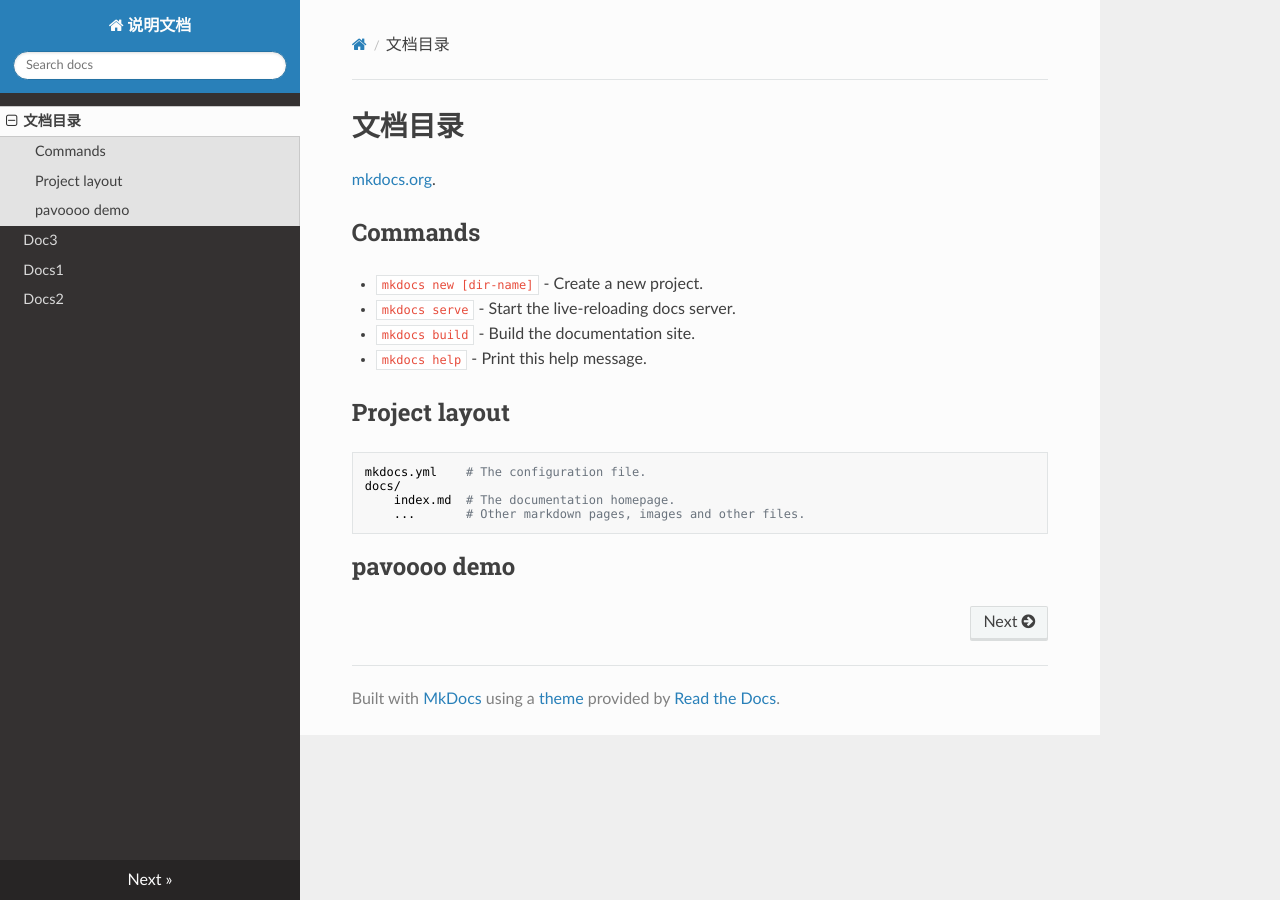
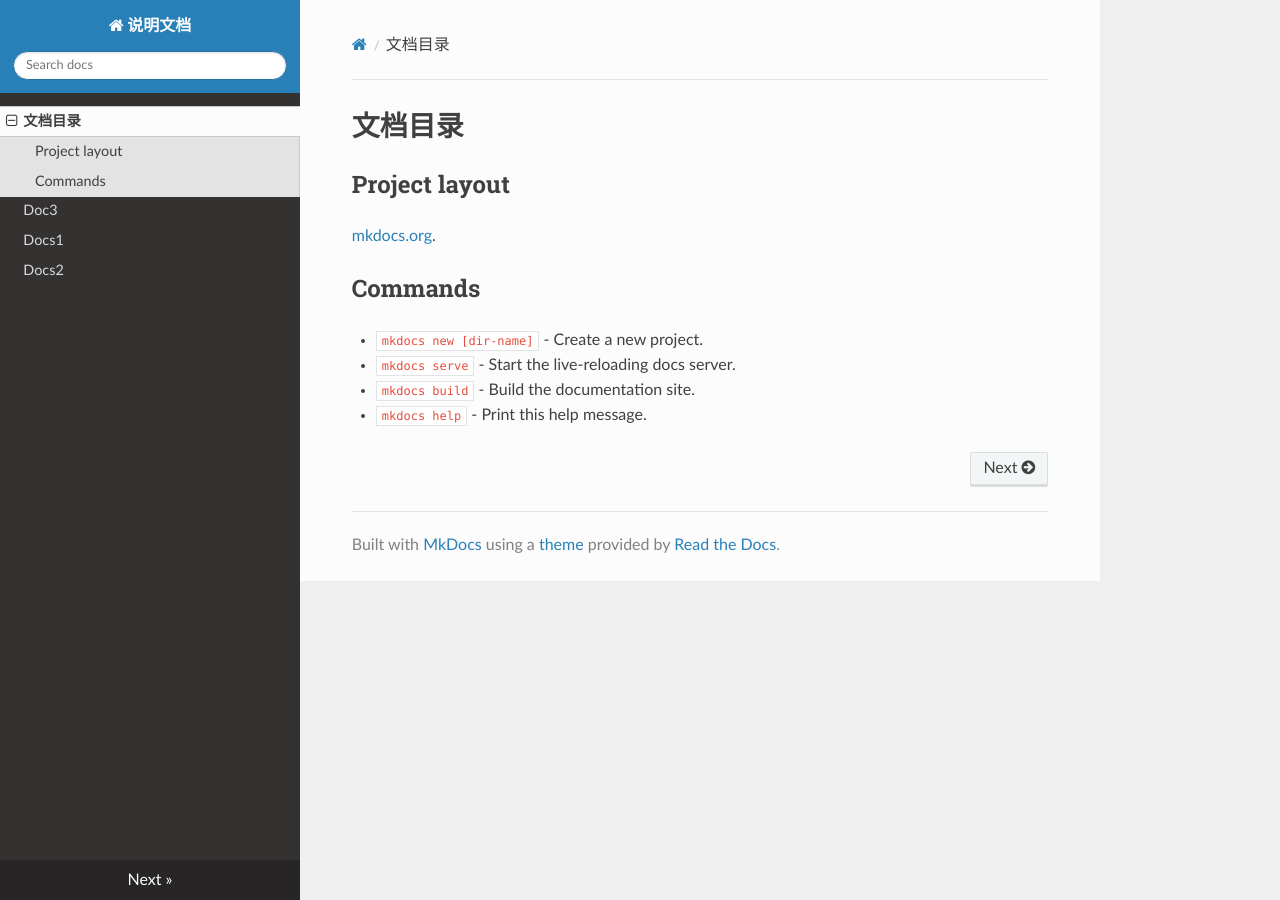
Before and after one commit to 1221de/mkdocs, an MkDocs documentation site: the page built from docs/index.md, in a window 1280 px wide. Built offline with MkDocs 1.6.1, drawn with Linux system fonts in a browser that asks for light colours; nearby versions of some CDN libraries.

Commit message:
Update index.md

```diff
--- a/docs/index.md
+++ b/docs/index.md
@@ -8,12 +13,3 @@
 * `mkdocs serve` - Start the live-reloading docs server.
 * `mkdocs build` - Build the documentation site.
 * `mkdocs help` - Print this help message.
-
-## Project layout
-
-    mkdocs.yml    # The configuration file.
-    docs/
-        index.md  # The documentation homepage.
-        ...       # Other markdown pages, images and other files.
-
-## pavoooo demo
```
Also changed, not shown: other parts of docs/index.md (+5 -0 lines).
